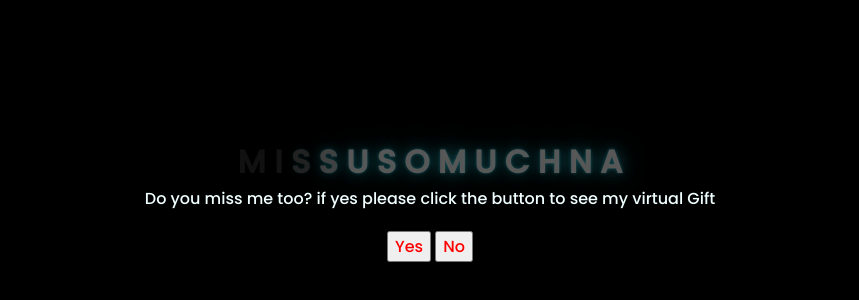
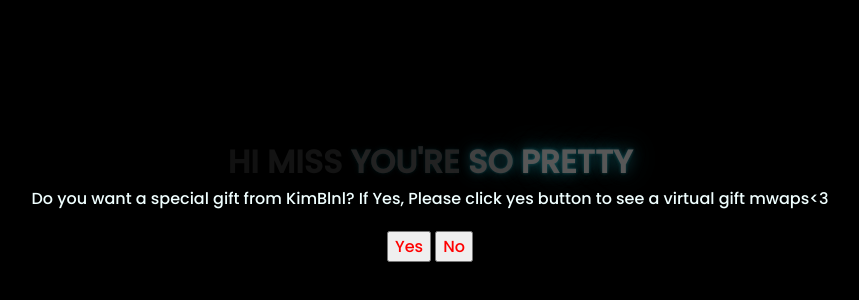
Before and after one commit to Kiezuuu/loveusm, a plain HTML site: page index.html in a window 1280 px wide. Shown: the part 208-508 px from the top of the page, without its empty margins (218-1077 px from the left). Drawn offline with Linux system fonts and the light colour scheme.

Commit message:
Update index.html

```diff
--- a/index.html
+++ b/index.html
@@ -25,35 +25,29 @@ yesButton.addEventListener('click', () => {
     </script>
 </head>
 <audio id="myAudio">
-  <source src="saet.mp3" type="audio/mpeg">
+  <source src="burnomars.mp3" type="audio/mpeg">
 
 </audio>
 <body>
     <div class="greetings">
 
-        <span>M</span>
-        <span>I</span>
-        <span>S</span>
-        <span>S</span>
-        <span>U</span>
-        <span>S</span>
-        <span>O</span>
-        <span>M</span>
-        <span>U</span>
-        <span>C</span>
-        <span>H</span>
-        <span>N</span>
-        <span>A</span>
+        <span>HI</span>
+        <span>MISS</span>
+        <span>YOU'RE</span>
+        <span>SO</span>
+        <span>PRETTY</span>
+
+
 
     </div>
     <div class="description">
-        <span>Do you miss me too? if yes please click the button to see my virtual Gift</span>
+        <span>Do you want a special gift from KimBlnl? If Yes, Please click yes button to see a virtual gift mwaps<3 </span>
     </div>
     <div class="button">
         <button class="yes" id="yes-button">
             <a href="flower.html">Yes</a>
 
-        </button><audio id="music" src="saet.mp3" type="audio/mp3"></audio>
+        </button><audio id="music" src="burnomars.mp3" type="audio/mp3"></audio>
         <button class="no" onclick="btn()">No</button>
     </div>
 </body>
```
